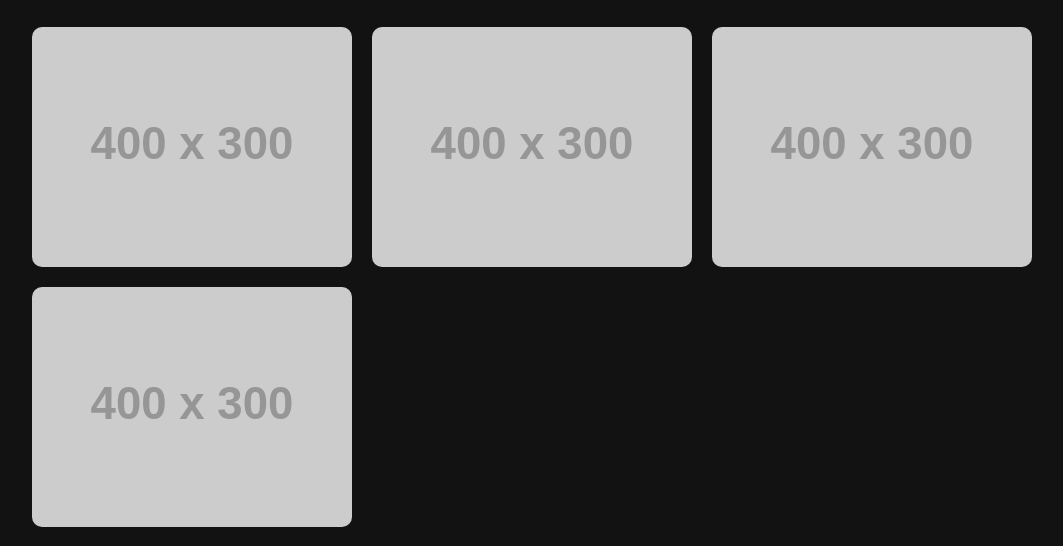
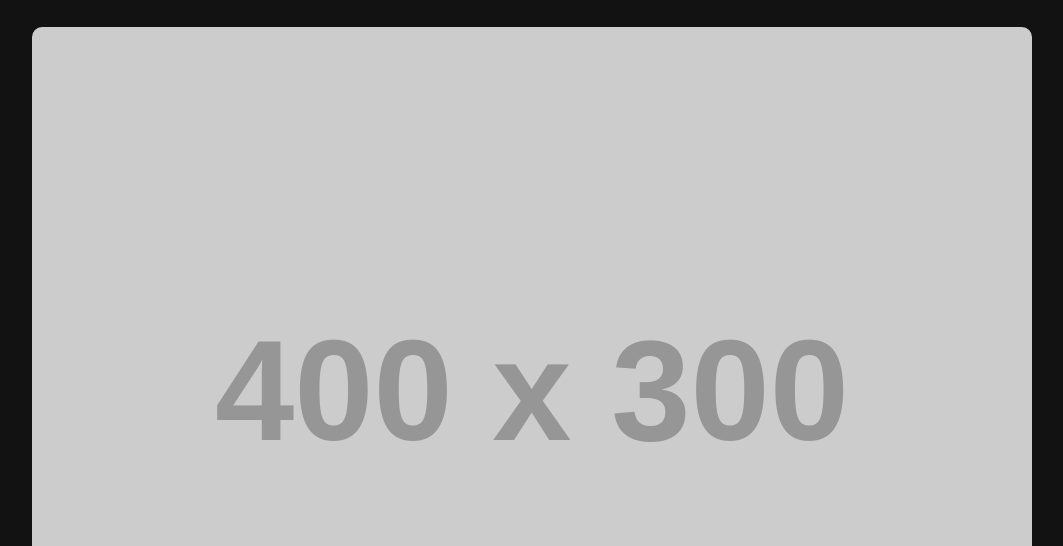
Before and after one commit to verysorryform-s/hrspwr, a plain HTML site: page index.html in a window 1280 px wide. Shown: the part 406-952 px from the top of the page, without its empty margins (108-1171 px from the left). Drawn offline with Linux system fonts and the light colour scheme; placeholder pictures from the web are drawn by us.

Commit message:
Update index.html

```diff
--- a/index.html
+++ b/index.html
@@ -23,9 +23,6 @@
         <h2>Portfolio</h2>
         <div class="gallery">
             <img src="https://via.placeholder.com/400x300?text=Car+1" alt="Car 1">
-            <img src="https://via.placeholder.com/400x300?text=Car+2" alt="Car 2">
-            <img src="https://via.placeholder.com/400x300?text=Car+3" alt="Car 3">
-            <img src="https://via.placeholder.com/400x300?text=Car+4" alt="Car 4">
         </div>
     </section>
 
```
